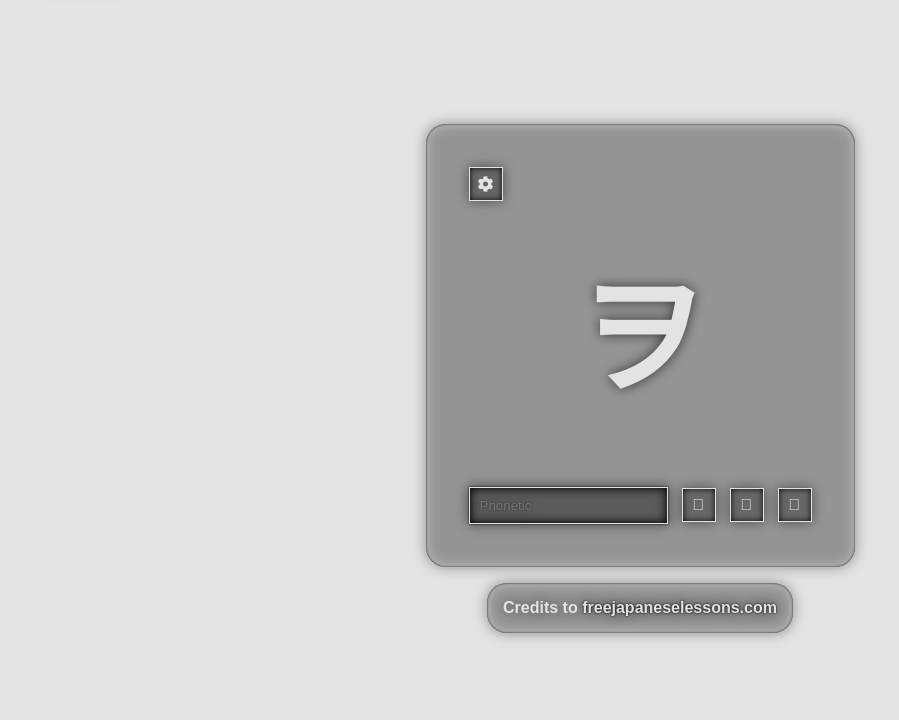
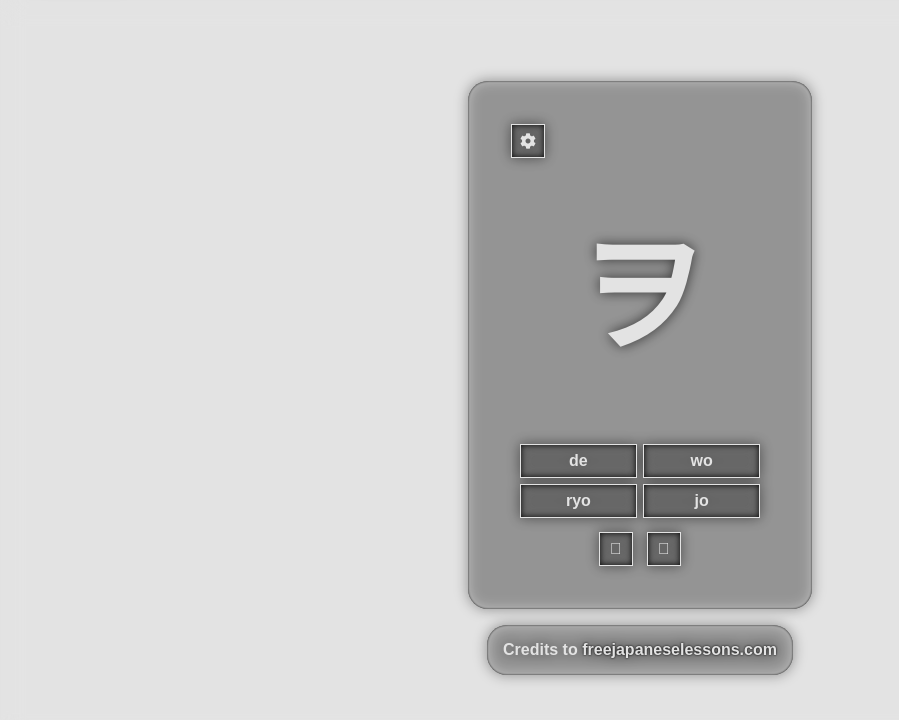
Before and after one commit to gregorblue/kana, a plain HTML site: page index.html in a window 1280 px wide. Shown: the part 60-780 px from the top of the page, without its empty margins (0-899 px from the left). Drawn offline with Linux system fonts and the light colour scheme.

Commit message:
feat: Multiple choice + input method setting

```diff
--- a/index.html
+++ b/index.html
@@ -15,9 +15,9 @@
         <link rel="manifest" href="assets/favicon/site.webmanifest">
         <!-- Style + Script -->
         <link rel="stylesheet" href="https://pro.fontawesome.com/releases/v5.13.0/css/all.css"/>
-        <link href="style.css" rel="stylesheet"/>
+        <link href="style.css?v=0.0.3-a3" rel="stylesheet"/>
         <!-- Title -->
-        <title>Nfzxm</title>
+        <title>Kana | Nfzxm</title>
     </head>
     <body>
         <div id="header">
@@ -39,8 +39,8 @@
                     <div class="symbol">
                         <a id="symbol"></a>
                     </div>
-                    <div class="input">
-                        <input class="text" placeholder="Phonetic">
+                    <div class="input"></div>
+                    <div class="buttons">
                         <div class="iconButton" id="enter">
                             <i class="fad fa-check-circle"></i>
                         </div>
@@ -83,9 +83,16 @@
                             <input type="range" min="0.25" step="0.25" max="1" value="1" id="playbackRate">
                         </div>
                     </div>
+                    <div class="checkbox">
+                        <label for="input">Input Mode:</label>
+                        <select name="input" id="input" value="select">
+                            <option value="select" selected>Select</option>
+                            <option value="text">Text</option>
+                        </select>
+                    </div>
                 </div>
             </div>
         </div>
     </body>
-    <script src="main.js?v=0.0.2-a"></script>
+    <script src="main.js?v=0.0.3-a3"></script>
 </html>
--- a/main.js
+++ b/main.js
@@ -2,19 +2,24 @@ document.querySelector('#header .brand').addEventListener('click', (e) => window
 
 const settingWrapper = document.querySelector('.settingsWrapper')
 const charElem = document.querySelector('#symbol');
-const inputElem = document.querySelector('.text');
+let optionElems;
+let inputElem;
 
-function submitHandler() {
+function submitHandler(input) {
     if (currentChar) {
-        if (currentChar.phonetic !== inputElem.value) {
-            errorEntry(`Incorrect, the phonetic for "${currentChar.symbol}" is "${currentChar.phonetic}" not "${inputElem.value}"`);
+        input = input || inputElem.value
+        if (input !== '') {
+            if (currentChar.phonetic !== input) {
+                errorEntry(`Incorrect, the phonetic for "${currentChar.symbol}" is "${currentChar.phonetic}" not "${input}"`);
+            }
+            chooseRandomChar();
+        } else {
+            errorEntry('Invalid input');
         }
-        chooseRandomChar();
     }
 }
 
-document.querySelector('.iconButton#enter').addEventListener('click', submitHandler);
-inputElem.addEventListener('keyup', function(event) {if (event.keyCode === 13) submitHandler()});
+document.querySelector('.iconButton#enter').addEventListener('click', () => {submitHandler()});
 document.querySelector('.iconButton#speak').addEventListener('click', function() {
     if (currentChar && currentChar.audio) {
         const audio = new Audio(`./assets/audio/${currentChar.type}/${currentChar.audio}`);
@@ -24,11 +29,11 @@ document.querySelector('.iconButton#speak').addEventListener('click', function()
 });
 document.querySelector('.iconButton#skip').addEventListener('click', chooseRandomChar);
 document.querySelector('.iconButton#settings').addEventListener('click', function() {
-    settingWrapper.style.display = 'flex';
+    settingWrapper.style.visibility = 'visible';
 });
 
 settingWrapper.addEventListener('click', function(e) {
-    if (e.target.className.includes('settingsWrapper') || e.target.id === 'settingsClose') settingWrapper.style.display = 'none';
+    if (e.target.className.includes('settingsWrapper') || e.target.id === 'settingsClose') settingWrapper.style.visibility = 'hidden';
 });
 
 let settings = {
@@ -36,7 +41,8 @@ let settings = {
     hiraganaCombinations: true,
     katakana: true,
     katakanaCombinations: true,
-    playbackRate: 1.0
+    playbackRate: 1.0,
+    input: 'select'
 }
 
 document.querySelector('.settings #hiragana').addEventListener('change', function(e) {
@@ -74,6 +80,12 @@ document.querySelector('.settings input#playbackRate').addEventListener('input',
     refreshSettings();
 });
 
+document.querySelector('.settings select#input').addEventListener('change', function(e) {
+    e.preventDefault();
+    settings.input = e.target.value;
+    refreshSettings();
+});
+
 function refreshSettings() {
     document.querySelector('.settings #hiragana').checked = settings.hiragana;
     document.querySelector('.settings #hiraganaCombinations').checked = settings.hiraganaCombinations;
@@ -82,6 +94,43 @@ function refreshSettings() {
 
     document.querySelector('.settings a#playbackRate').innerText = settings.playbackRate;
     document.querySelector('.settings input#playbackRate').value = settings.playbackRate;
+
+    if (settings.input === 'select') {
+        inputElem = null;
+        if (!optionElems) {
+            const inputWrapper = document.querySelector('.input')
+            inputWrapper.innerHTML = '';
+
+            if (!currentCharOptions) currentCharOptions = generateOptions();
+
+            const optionsWrapper = document.createElement('div');
+                optionElems = [];
+                for (let i = 0; i < 4; i++) {
+                    optionElems[i] = document.createElement('div');
+                    optionElems[i].className = 'option';
+                    if (currentCharOptions?.[i]) optionElems[i].innerText = currentCharOptions[i].phonetic;
+                    optionElems[i].addEventListener('click', function(e) {
+                        if (currentCharOptions?.[i]) submitHandler(currentCharOptions[i]?.phonetic);
+                    });
+                    optionsWrapper.appendChild(optionElems[i]);
+                }
+            optionsWrapper.className = 'options';
+            inputWrapper.appendChild(optionsWrapper);
+        }
+        document.querySelector('.iconButton#enter').style.display = 'none';
+    } else {
+        optionElems = null;
+        if (!inputElem) {
+            const inputWrapper = document.querySelector('.input');
+            inputElem = document.createElement('input');
+            inputElem.className = 'text';
+            inputElem.placeholder = 'Phonetic';
+            inputWrapper.innerHTML = '';
+            inputWrapper.appendChild(inputElem);
+            inputElem.addEventListener('keyup', function(event) {if (event.keyCode === 13) submitHandler()});
+        }
+        document.querySelector('.iconButton#enter').style.display = 'flex';
+    }
 }
 
 let hiraganaCharset;
@@ -89,12 +138,37 @@ let katakanaCharset;
 
 let availableChars;
 let currentChar;
+let currentCharOptions;
 
 const errorLog = document.querySelector('.errorLog');
 function errorEntry(text) {
     const elem = document.createElement('a');
     elem.innerText = text;
     errorLog.prepend(elem);
+}
+
+function generateOptions(count) { // possibly rework to grab from around correct index for options that start the same to slighty increase difficulty
+    let options;
+    if (currentChar) {
+        if (!count || typeof count != "number") count = 4;
+        let possibleChars = generateCharset();
+        possibleChars.splice(possibleChars.indexOf(currentChar), 1);
+        if (count > possibleChars.length) count = possibleChars.length;
+        const correctIndex = Math.floor(Math.random() * 4);
+        options = [];
+        for (let i = 0; i < count; i++) {
+            if (i === correctIndex) {
+                options.push(currentChar);
+            } else {
+                let index = Math.round(Math.random() * possibleChars.length);
+                if (index >= possibleChars.length) index = possibleChars.length - 1; // clamp
+                if (index < 0) index = 0; // clamp
+                options.push(possibleChars[index])
+                possibleChars.splice(index, 1);
+            }
+        }
+    }
+    return options
 }
 
 function generateCharset() {
@@ -132,9 +206,22 @@ function chooseRandomChar() {
         charElem.innerText = char.symbol;
     } else {
         currentChar = null;
+        currentCharOptions = null;
         charElem.innerText = null;
     }
-    inputElem.value = null;
+    if (settings.input === 'select') {
+        currentCharOptions = generateOptions();
+        if (currentCharOptions && optionElems) {
+            let count = 0;
+            currentCharOptions.forEach(option => {
+                if (optionElems[count]) optionElems[count].innerText = option.phonetic;
+                count += 1;
+            })
+        }
+    } else {
+        inputElem.value = null;
+        currentCharOptions = null;
+    }
 }
 
 async function init() {
--- a/style.css
+++ b/style.css
@@ -211,8 +211,36 @@ body {
 }
 
 .input {
+    display: flex;
+    align-items: center;
+    justify-content: center;
+}
+
+.input .options {
+    gap: .5rem;
+    width: 100%;
+    display: flex;
+    flex-wrap: wrap;
+    justify-content: center;
+}
+
+.input .options .option {
+    cursor: pointer;
+    width: 45%;
+    height: 2rem;
+    display: flex;
+    align-items: center;
+    justify-content: center;
+    background: #64646480;
+    backdrop-filter: blur(0.5vw);
+    outline: #e3e3e3 solid 0.1vw;
+    box-shadow: rgb(0 0 0) 0px 0px 0.75vh inset;
+}
+
+.buttons {
     gap: 1rem;
     display: flex;
+    margin-top: 1rem;
     align-items: center;
     justify-content: center;
 }
@@ -276,7 +304,8 @@ body {
     top: 0;
     width: 100%;
     height: 100%;
-    display: none;
+    display: flex;
+    visibility: hidden;
     position: absolute;
     align-items: center;
     flex-direction: column;
@@ -362,4 +391,8 @@ body {
     .settings {
         min-width: 70%;
     }
+
+    .infoBox {
+        min-width: 65%;
+    }
 }
```
